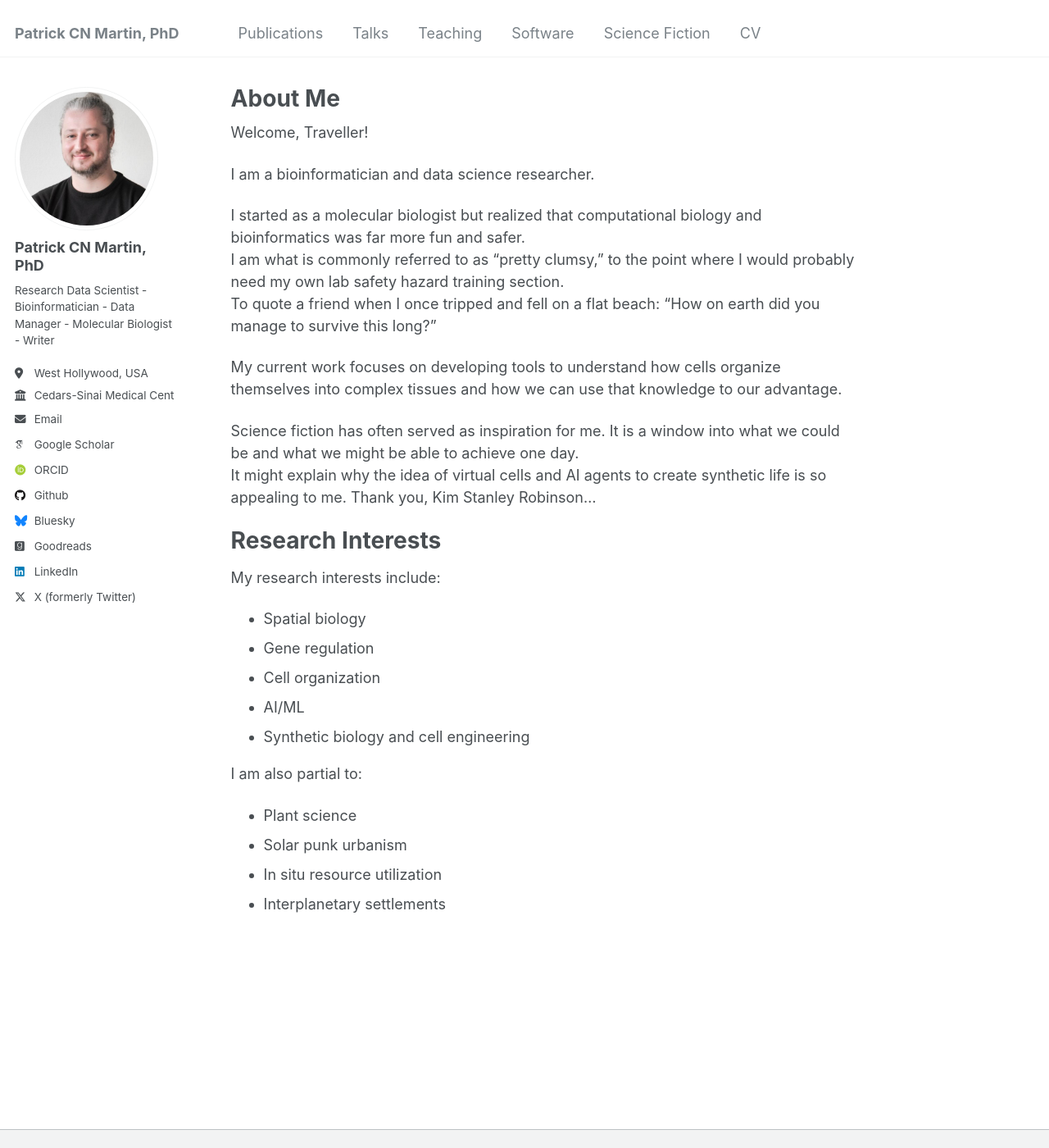
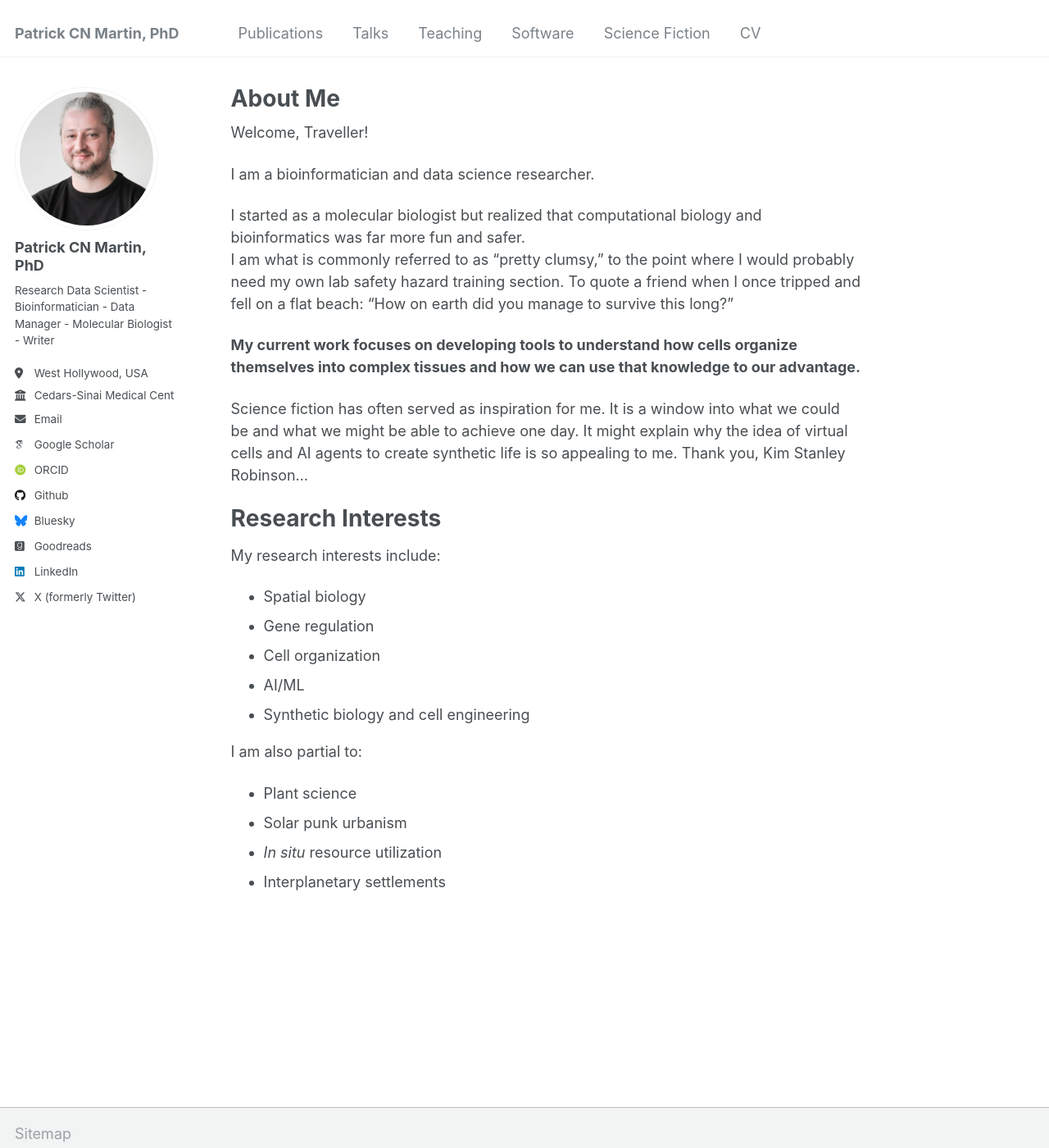
Before and after one commit to patrickCNMartin/patrickCNMartin.github.io, a Jekyll site: the page built from _pages/about.md, in a window 1280 px wide and 1400 px high. Shown: the whole window at 82% size. Built offline with Jekyll 4.4.1, drawn with Linux system fonts in a browser that asks for light colours; some web fonts are replaced.

Commit message:
change AM

```diff
--- a/_pages/about.md
+++ b/_pages/about.md
@@ -15,14 +15,12 @@ Welcome, Traveller!
 I am a bioinformatician and data science researcher.
 
 I started as a molecular biologist but realized that computational biology and bioinformatics was far more fun and safer.
-I am what is commonly referred to as “pretty clumsy,” to the point where I would probably need my own lab safety hazard training section.
-To quote a friend when I once tripped and fell on a flat beach: “How on earth did you manage to survive this long?”
+I am what is commonly referred to as “pretty clumsy,” to the point where I would probably need my own lab safety hazard training section. To quote a friend when I once tripped and fell on a flat beach: “How on earth did you manage to survive this long?”
 
-My current work focuses on developing tools to understand how cells organize themselves into complex tissues and how we can use that knowledge to our advantage.
+**My current work focuses on developing tools to understand how cells organize themselves into complex tissues and how we can use that knowledge to our advantage.**
 
 
-Science fiction has often served as inspiration for me. It is a window into what we could be and what we might be able to achieve one day.
-It might explain why the idea of virtual cells and AI agents to create synthetic life is so appealing to me. Thank you, Kim Stanley Robinson...
+Science fiction has often served as inspiration for me. It is a window into what we could be and what we might be able to achieve one day.  It might explain why the idea of virtual cells and AI agents to create synthetic life is so appealing to me. Thank you, Kim Stanley Robinson...
 
 # Research Interests
 
@@ -38,5 +36,5 @@ I am also partial to:
 
 - Plant science
 - Solar punk urbanism
-- In situ resource utilization
+- *In situ* resource utilization
 - Interplanetary settlements
```
